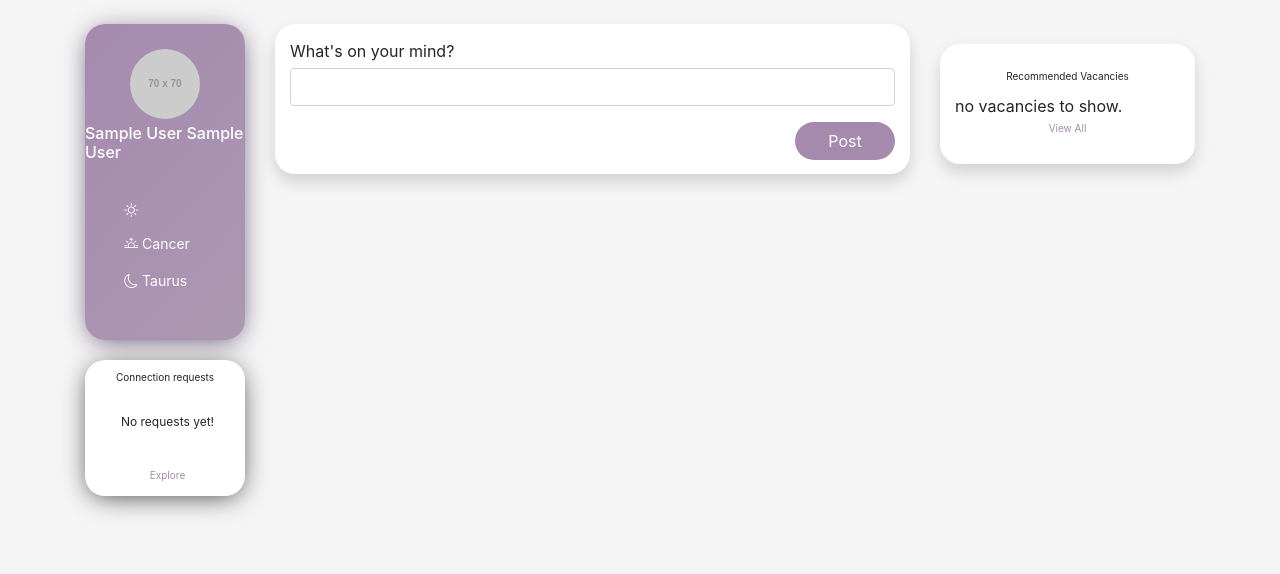
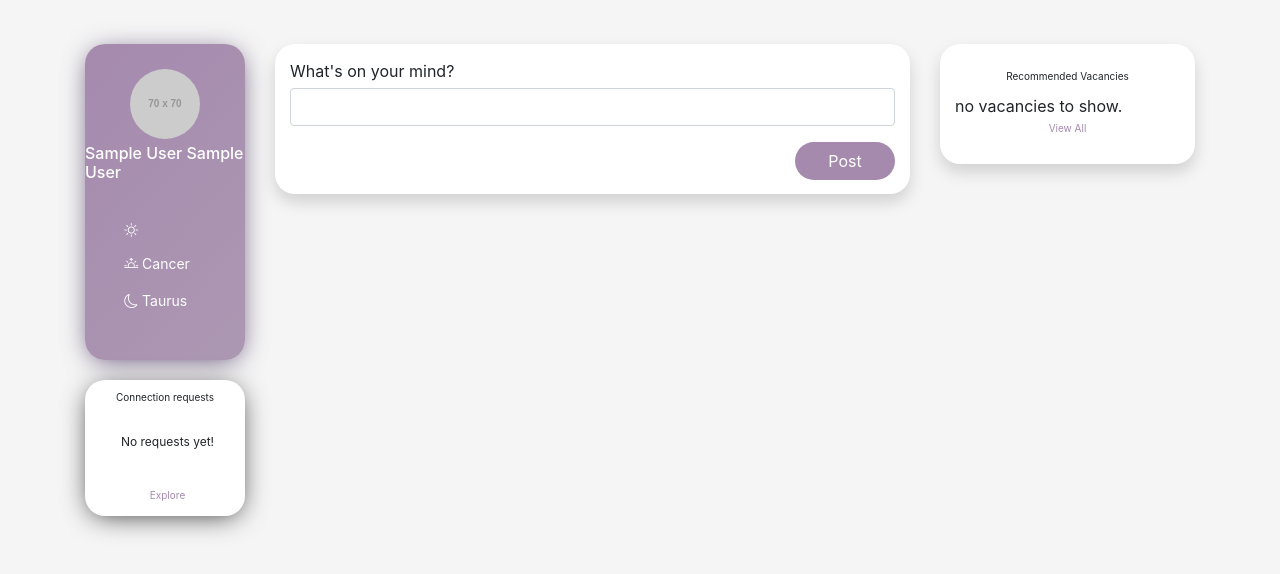
Before and after one commit to lua-lipa/PsychNova, a PHP site: page /html/timeline.php in a window 1280 px wide. Shown: the part 70-644 px from the top of the page. Run offline with PHP 8.4, Linux system fonts and the light colour scheme; the visitor is signed in with stand-in values (Sample User, id 1); grey boxes labelled with a size stand in for pictures from a placeholder-image service; data that the repository does not hold is empty; some libraries are stand-ins or nearby versions.

Commit message:
added some style changes to timeline

```diff
--- a/css/timeline.css
+++ b/css/timeline.css
@@ -63,6 +63,7 @@ body {
     border-radius: 20px;
     box-shadow: 0px 4px 27px -5px #5C486F;
     background: linear-gradient(133.14deg, #A58AAE 1.34%, rgba(165, 142, 172, 0.91) 97.12%);
+    margin-top: 20px;
 }
 
 .profile-container {
@@ -126,6 +127,7 @@ h9 {
     border-radius: 20px;
     box-shadow: 0px 8px 16px rgba(0, 0, 0, 0.15);
     background-color: white;
+    margin-top: 20px;
 }
 
 .media-card {
```
